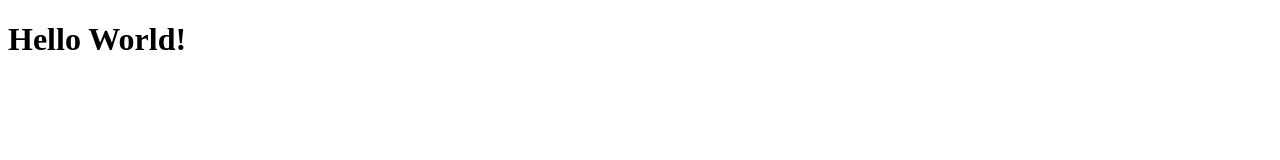
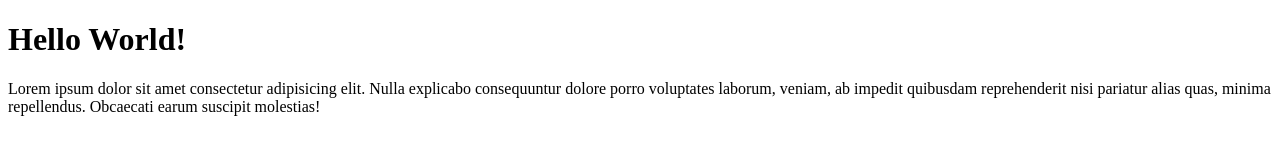
Before and after one commit to iamkent13/repo-git-test, a plain HTML site: page index.html in a window 1280 px wide. Drawn offline with Linux system fonts and the light colour scheme.

Commit message:
menambahkan paragraf

```diff
--- a/index.html
+++ b/index.html
@@ -8,5 +8,6 @@
 </head>
 <body>
   <h1>Hello World!</h1>
+  <p>Lorem ipsum dolor sit amet consectetur adipisicing elit. Nulla explicabo consequuntur dolore porro voluptates laborum, veniam, ab impedit quibusdam reprehenderit nisi pariatur alias quas, minima repellendus. Obcaecati earum suscipit molestias!</p>
 </body>
 </html>
```
